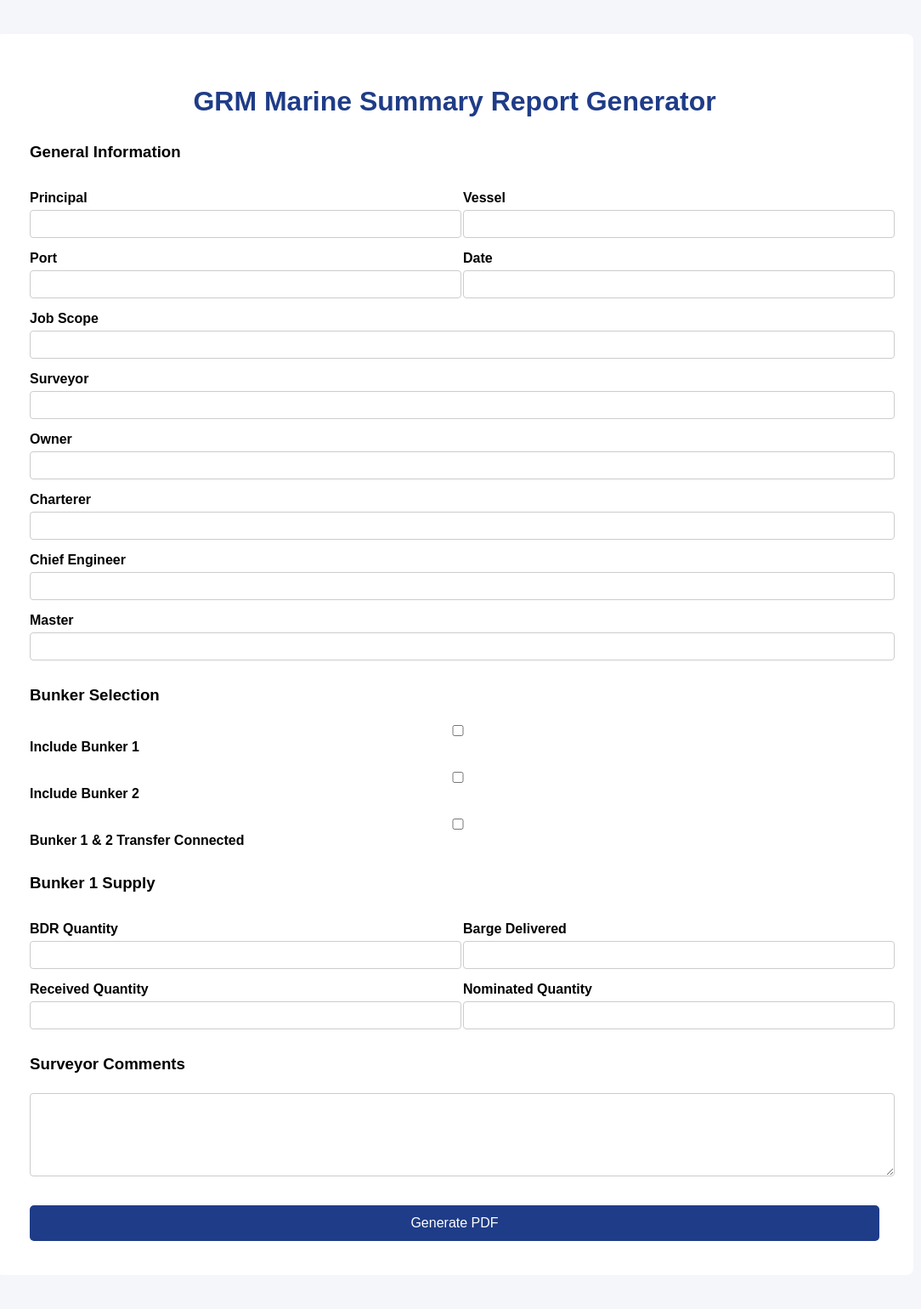
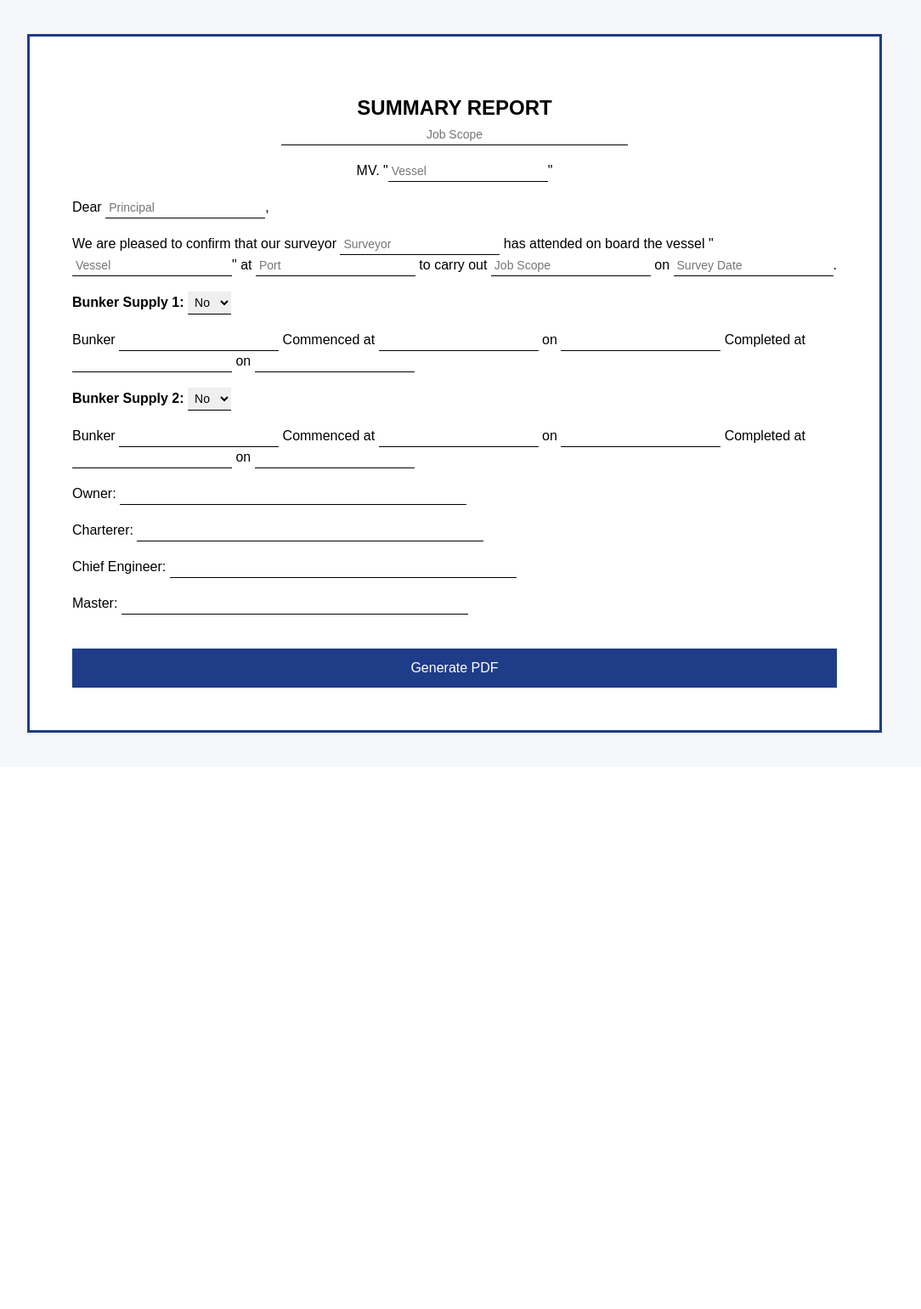
Before and after one commit to hazelmejora/grm-report-generator, a Flask app: page / in a window 1280 px wide. Shown: the whole page at 85% size, without its empty margins (105-1189 px from the left). After the commit the page ends 862 px from the top, so only its background shows below. Run offline with Flask 3, Linux system fonts and the light colour scheme.

Commit message:
Exact layout rebuild

```diff
--- a/app.py
+++ b/app.py
@@ -1,7 +1,6 @@
 from flask import Flask, render_template, request, send_file
 from weasyprint import HTML
 from datetime import datetime
-import os
 
 app = Flask(__name__)
 
@@ -9,81 +8,41 @@ app = Flask(__name__)
 def form():
     return render_template('form.html')
 
-
 @app.route('/generate', methods=['POST'])
 def generate():
 
-    # General Info
-    vessel = request.form.get('vessel', '')
-    principal = request.form.get('principal', '')
-    port = request.form.get('port', '')
-    job_scope = request.form.get('job_scope', '')
-    surveyor = request.form.get('surveyor', '')
-    date = request.form.get('date', '')
-    owner = request.form.get('owner', '')
-    charterer = request.form.get('charterer', '')
-    chief_engineer = request.form.get('chief_engineer', '')
-    master = request.form.get('master', '')
-    comments = request.form.get('comments', '')
+    data = {
+        "job_scope": request.form.get("job_scope", ""),
+        "vessel": request.form.get("vessel", ""),
+        "principal": request.form.get("principal", ""),
+        "surveyor": request.form.get("surveyor", ""),
+        "port": request.form.get("port", ""),
+        "survey_date": request.form.get("survey_date", ""),
+        "owner": request.form.get("owner", ""),
+        "charterer": request.form.get("charterer", ""),
+        "chief_engineer": request.form.get("chief_engineer", ""),
+        "master": request.form.get("master", ""),
+        "bunker1_supply": request.form.get("bunker1_supply"),
+        "bunker1_name": request.form.get("bunker1_name", ""),
+        "bunker1_commenced_hour": request.form.get("bunker1_commenced_hour", ""),
+        "bunker1_commenced_date": request.form.get("bunker1_commenced_date", ""),
+        "bunker1_completed_hour": request.form.get("bunker1_completed_hour", ""),
+        "bunker1_completed_date": request.form.get("bunker1_completed_date", ""),
+        "bunker2_supply": request.form.get("bunker2_supply"),
+        "bunker2_name": request.form.get("bunker2_name", ""),
+        "bunker2_commenced_hour": request.form.get("bunker2_commenced_hour", ""),
+        "bunker2_commenced_date": request.form.get("bunker2_commenced_date", ""),
+        "bunker2_completed_hour": request.form.get("bunker2_completed_hour", ""),
+        "bunker2_completed_date": request.form.get("bunker2_completed_date", ""),
+        "issue_date": datetime.today().strftime('%d/%m/%Y')
+    }
 
-    # Checkbox values
-    include_bunker1 = True if request.form.get("include_bunker1") else False
-    include_bunker2 = True if request.form.get("include_bunker2") else False
-    connected_transfer = True if request.form.get("connected_transfer") else False
+    html = render_template("report_template.html", **data)
 
-    # Bunker 1 values
-    bdr1 = float(request.form.get('bdr1') or 0)
-    barge1 = float(request.form.get('barge1') or 0)
-    received1 = float(request.form.get('received1') or 0)
-    nominated1 = float(request.form.get('nominated1') or 0)
-
-    # Differences
-    diff21_1 = round(barge1 - bdr1, 3)
-    diff31_1 = round(received1 - bdr1, 3)
-    diff41_1 = round(nominated1 - bdr1, 3)
-
-    def more_less(value):
-        if value > 0:
-            return "more"
-        elif value < 0:
-            return "less"
-        else:
-            return "no difference"
-
-    html = render_template(
-        "report_template.html",
-        vessel=vessel,
-        principal=principal,
-        port=port,
-        job_scope=job_scope,
-        surveyor=surveyor,
-        date=date,
-        owner=owner,
-        charterer=charterer,
-        chief_engineer=chief_engineer,
-        master=master,
-        comments=comments,
-        include_bunker1=include_bunker1,
-        include_bunker2=include_bunker2,
-        connected_transfer=connected_transfer,
-        bdr1=bdr1,
-        barge1=barge1,
-        received1=received1,
-        nominated1=nominated1,
-        diff21_1=abs(diff21_1),
-        diff31_1=abs(diff31_1),
-        diff41_1=abs(diff41_1),
-        diff21_type=more_less(diff21_1),
-        diff31_type=more_less(diff31_1),
-        diff41_type=more_less(diff41_1),
-        issue_date=datetime.today().strftime('%d/%m/%Y')
-    )
-
-    pdf_file = f"Summary_Report_{vessel}.pdf"
+    pdf_file = f"Summary_Report_{data['vessel']}.pdf"
     HTML(string=html, base_url=request.host_url).write_pdf(pdf_file)
 
     return send_file(pdf_file, as_attachment=True)
 
-
 if __name__ == '__main__':
     app.run(host="0.0.0.0", port=5000)
--- a/templates/form.html
+++ b/templates/form.html
@@ -2,19 +2,45 @@
 <html>
 <head>
 <meta charset="utf-8">
-<title>GRM Marine Summary Report Generator</title>
+<title>GRM Summary Report</title>
 
 <style>
 body { font-family: Arial; background:#f4f6f9; margin:0; padding:0; }
-.container { width:1000px; margin:40px auto; background:white; padding:40px; border-radius:8px; }
-h1 { text-align:center; color:#1f3c88; }
-.section { margin-top:30px; }
-.row { display:flex; gap:20px; }
-.row div { flex:1; }
-label { display:block; margin-top:15px; font-weight:bold; }
-input, textarea { width:100%; padding:8px; margin-top:5px; border:1px solid #ccc; border-radius:4px; }
-textarea { height:80px; }
-button { margin-top:30px; width:100%; padding:12px; background:#1f3c88; color:white; border:none; border-radius:5px; font-size:16px; cursor:pointer; }
+
+.container {
+    width: 900px;
+    margin: 40px auto;
+    background: white;
+    padding: 50px;
+    border: 3px solid #1f3c88;
+}
+
+.center { text-align: center; }
+
+h2 { margin-bottom: 5px; }
+
+input, select {
+    border: none;
+    border-bottom: 1px solid black;
+    font-size: 14px;
+    padding: 4px;
+    outline: none;
+}
+
+.inline { width: 180px; }
+.wide { width: 400px; }
+
+button {
+    margin-top: 40px;
+    width: 100%;
+    padding: 14px;
+    background: #1f3c88;
+    color: white;
+    border: none;
+    font-size: 16px;
+    cursor: pointer;
+}
+
 button:hover { background:#163172; }
 </style>
 </head>
@@ -22,93 +48,96 @@ button:hover { background:#163172; }
 <body>
 <div class="container">
 
-<h1>GRM Marine Summary Report Generator</h1>
-
 <form action="/generate" method="post">
 
-<div class="section">
-<h3>General Information</h3>
+<div class="center">
+<h2>SUMMARY REPORT</h2>
 
-<div class="row">
-<div>
-<label>Principal</label>
-<input type="text" name="principal" required>
-</div>
-<div>
-<label>Vessel</label>
-<input type="text" name="vessel" required>
-</div>
+<input type="text" name="job_scope" class="wide center"
+placeholder="Job Scope"><br><br>
+
+MV. "<input type="text" name="vessel" class="inline"
+placeholder="Vessel">"
 </div>
 
-<div class="row">
-<div>
-<label>Port</label>
-<input type="text" name="port" required>
-</div>
-<div>
-<label>Date</label>
-<input type="text" name="date" required>
-</div>
-</div>
+<br>
 
-<label>Job Scope</label>
-<input type="text" name="job_scope" required>
+Dear <input type="text" name="principal" class="inline"
+placeholder="Principal">,
 
-<label>Surveyor</label>
-<input type="text" name="surveyor" required>
+<br><br>
 
-<label>Owner</label>
-<input type="text" name="owner">
+We are pleased to confirm that our surveyor
+<input type="text" name="surveyor" class="inline"
+placeholder="Surveyor">
+has attended on board the vessel
+"<input type="text" name="vessel" class="inline"
+placeholder="Vessel">"
+at
+<input type="text" name="port" class="inline"
+placeholder="Port">
+to carry out
+<input type="text" name="job_scope" class="inline"
+placeholder="Job Scope">
+on
+<input type="text" name="survey_date" class="inline"
+placeholder="Survey Date">.
 
-<label>Charterer</label>
-<input type="text" name="charterer">
+<br><br>
 
-<label>Chief Engineer</label>
-<input type="text" name="chief_engineer">
+<b>Bunker Supply 1:</b>
+<select name="bunker1_supply">
+<option value="no">No</option>
+<option value="yes">Yes</option>
+</select>
 
-<label>Master</label>
-<input type="text" name="master">
-</div>
+<br><br>
 
-<div class="section">
-<h3>Bunker Selection</h3>
+Bunker
+<input type="text" name="bunker1_name" class="inline">
+Commenced at
+<input type="text" name="bunker1_commenced_hour" class="inline">
+on
+<input type="text" name="bunker1_commenced_date" class="inline">
+Completed at
+<input type="text" name="bunker1_completed_hour" class="inline">
+on
+<input type="text" name="bunker1_completed_date" class="inline">
 
-<label><input type="checkbox" name="include_bunker1"> Include Bunker 1</label>
-<label><input type="checkbox" name="include_bunker2"> Include Bunker 2</label>
-<label><input type="checkbox" name="connected_transfer"> Bunker 1 & 2 Transfer Connected</label>
-</div>
+<br><br>
 
-<div class="section">
-<h3>Bunker 1 Supply</h3>
+<b>Bunker Supply 2:</b>
+<select name="bunker2_supply">
+<option value="no">No</option>
+<option value="yes">Yes</option>
+</select>
 
-<div class="row">
-<div>
-<label>BDR Quantity</label>
-<input type="number" step="0.001" name="bdr1">
-</div>
-<div>
-<label>Barge Delivered</label>
-<input type="number" step="0.001" name="barge1">
-</div>
-</div>
+<br><br>
 
-<div class="row">
-<div>
-<label>Received Quantity</label>
-<input type="number" step="0.001" name="received1">
-</div>
-<div>
-<label>Nominated Quantity</label>
-<input type="number" step="0.001" name="nominated1">
-</div>
-</div>
+Bunker
+<input type="text" name="bunker2_name" class="inline">
+Commenced at
+<input type="text" name="bunker2_commenced_hour" class="inline">
+on
+<input type="text" name="bunker2_commenced_date" class="inline">
+Completed at
+<input type="text" name="bunker2_completed_hour" class="inline">
+on
+<input type="text" name="bunker2_completed_date" class="inline">
 
-</div>
+<br><br>
 
-<div class="section">
-<h3>Surveyor Comments</h3>
-<textarea name="comments"></textarea>
-</div>
+Owner:
+<input type="text" name="owner" class="wide"><br><br>
+
+Charterer:
+<input type="text" name="charterer" class="wide"><br><br>
+
+Chief Engineer:
+<input type="text" name="chief_engineer" class="wide"><br><br>
+
+Master:
+<input type="text" name="master" class="wide">
 
 <button type="submit">Generate PDF</button>
 
```
Also changed, not shown: templates/report_template.html (+117 -71 lines).
